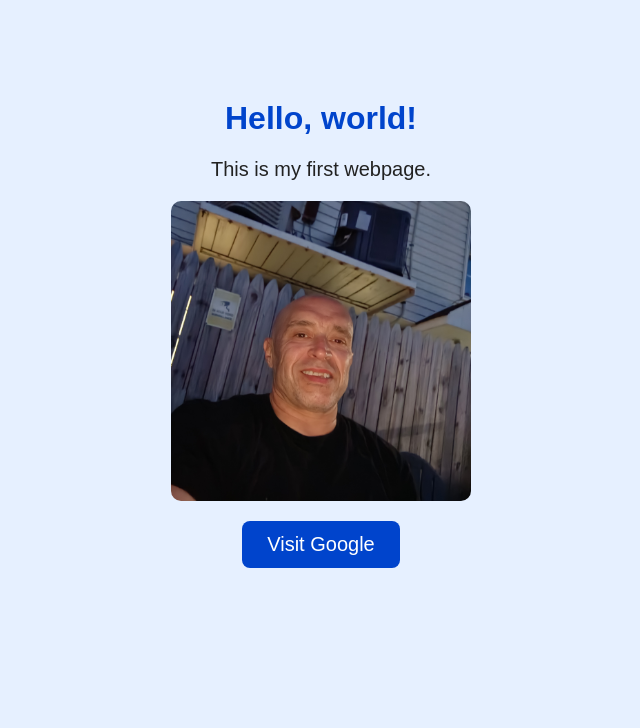
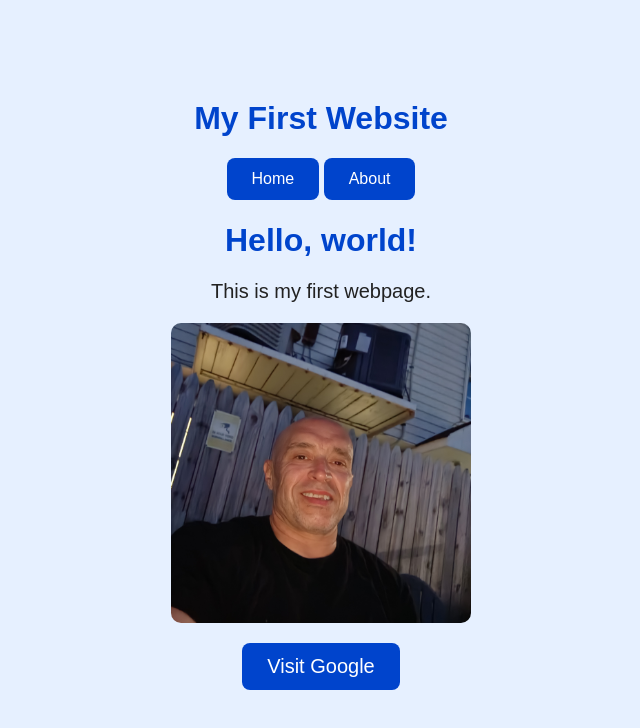
Before and after one commit to jden933-code/myfirstwebsite, a plain HTML site: page index.html in a window 1280 px wide. Shown: the whole page, without its empty margins (319-959 px from the left). Drawn offline with Linux system fonts and the light colour scheme.

Commit message:
Add files via upload

```diff
--- a/index.html
+++ b/index.html
@@ -1,13 +1,23 @@
 <!DOCTYPE html>
 <html>
+<head>
+  <title>My First Website</title>
   <link rel="stylesheet" href="style.css">
-<head>
-    <title>My First Webpage</title>
 </head>
 <body>
+
+  <header>
+    <h1>My First Website</h1>
+    <nav>
+      <a href="index.html" class="btn">Home</a>
+      <a href="about.html" class="btn">About</a>
+    </nav>
+  </header>
+
   <h1>Hello, world!</h1>
   <p>This is my first webpage.</p>
   <img src="myphoto.jpg" alt="My custom image">
   <p><a href="https://www.google.com" target="_blank" class="btn">Visit Google</a></p>
+
 </body>
 </html>
```
Also changed, not shown: about.html (+4 -2 lines). Lines whose indentation alone changed are shown as unchanged.
